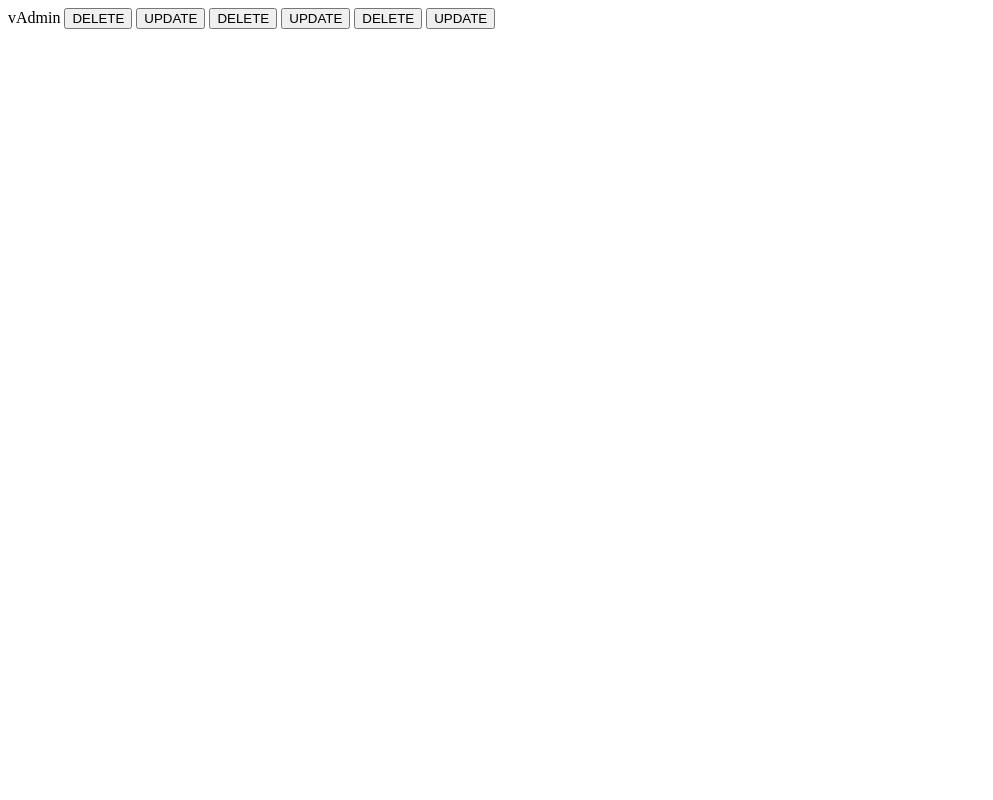
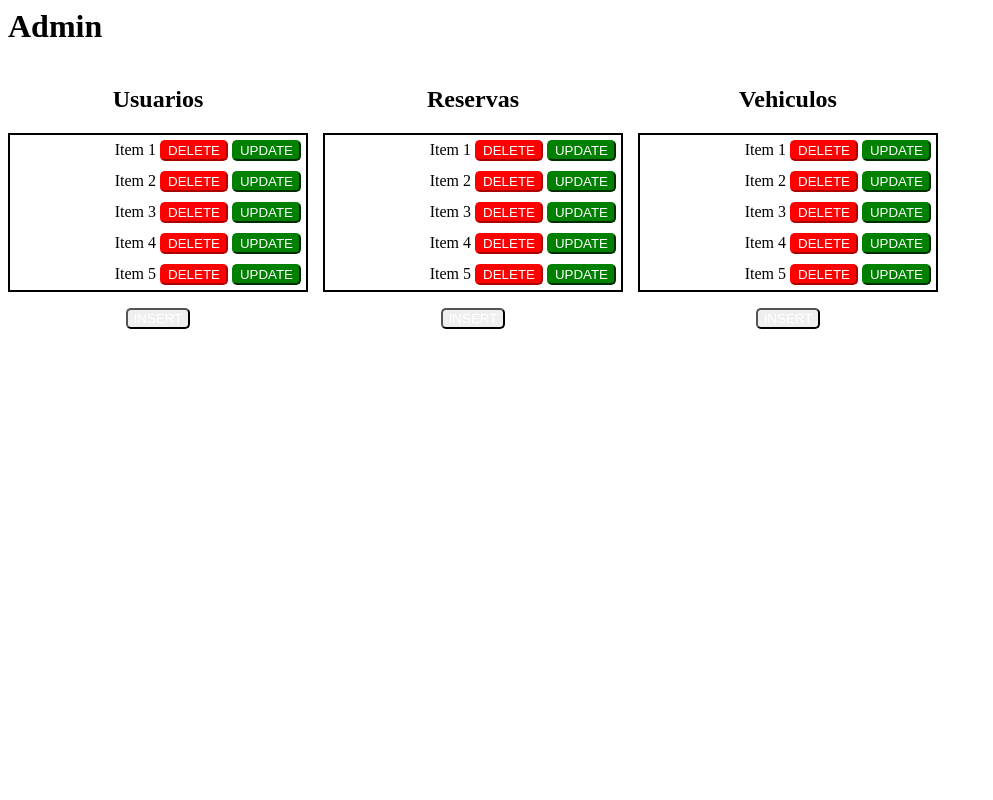
Before and after one commit to EukenePadilla/TALDE4_RESERVAS, a PHP site: page /view/vAdmin.php in a window 1280 px wide. Shown: the whole page, without its empty margins (0-993 px from the left). Run offline with PHP 8.4, Linux system fonts and the light colour scheme.

Commit message:
diseño de la vista vAdmin

```diff
--- a/view/css/style.css
+++ b/view/css/style.css
@@ -20,3 +20,52 @@
 }
 
 /////////////RESERVAS//////////////////
+
+/* Esto se aplica para la vista vAdmin.php */
+
+header{
+	height:100px;
+	background-image:url(../../images/logo.png);
+	background-size:contain;
+	text-align:center;
+}
+
+#paneladmin{
+	display:grid;
+	grid-template-columns: repeat(auto-fit,300px);
+	grid-gap:15px;
+	text-align:center;
+	margin:auto;
+
+}
+.panel{
+	text-align:center;
+}
+.panel ul{
+	border: 2px solid black;
+	text-align:right;
+}
+.panel li{
+	list-style:none;
+	border:5px solid white;
+}
+.delete{
+	background-color:red;
+	color:white;
+	border-color:red;
+	border-radius:5px;
+}
+.update{
+	background-color:green;
+	color:white;
+	border-color:green;
+	border-radius:5px;
+}
+.insert{
+	background-color:cornblue;
+	color:white;
+	border-color:cornblue;
+	border-radius:5px;
+}
+
+/* Esto se aplica para la vista vAdmin.php */
--- a/view/vAdmin.php
+++ b/view/vAdmin.php
@@ -1,13 +1,106 @@
 <html>
-<head>vAdmin</head>
+<head>
+<title>Administracion</title>
+<link rel="stylesheet" href="css/style.css">
+</head>
+
 <body>
-	<button>DELETE</button>
-	<button>UPDATE</button>
+	<header>
+		<h1>Admin</h1>
+	</header>
 
-	<button>DELETE</button>
-	<button>UPDATE</button>
-
-	<button>DELETE</button>
-	<button>UPDATE</button>
+	<div id="paneladmin">
+		<div class="panel" id="panelvehiculos">
+			<h2>Usuarios</h2>
+    		<ul>
+    			<li>
+         			<span>Item 1</span>
+                	<button class="delete">DELETE</button>
+                	<button class="update">UPDATE</button>
+        		</li>
+        		<li>
+         			<span>Item 2</span>
+                	<button class="delete">DELETE</button>
+                	<button class="update">UPDATE</button>
+        		</li>
+        		<li>
+         			<span>Item 3</span>
+                	<button class="delete">DELETE</button>
+                	<button class="update">UPDATE</button>
+            	<li>
+         			<span>Item 4</span>
+                	<button class="delete">DELETE</button>
+                	<button class="update">UPDATE</button>
+        		</li>
+        		<li>
+         			<span>Item 5</span>
+                	<button class="delete">DELETE</button>
+                	<button class="update">UPDATE</button>
+        		</li>
+        	</ul>
+        	<button class="insert">INSERT</button>
+    	</div>
+    	<div class="panel" id="panelreservas">
+    		<h2>Reservas</h2>
+    		<ul>
+ 				<li>
+     				<span>Item 1</span>
+            		<button class="delete">DELETE</button>
+            		<button class="update">UPDATE</button>
+        		</li>
+        		<li>
+         			<span>Item 2</span>
+                	<button class="delete">DELETE</button>
+                	<button class="update">UPDATE</button>
+        		</li>
+        		<li>
+         			<span>Item 3</span>
+                	<button class="delete">DELETE</button>
+                	<button class="update">UPDATE</button>
+        		</li>
+        		<li>
+         			<span>Item 4</span>
+                	<button class="delete">DELETE</button>
+                	<button class="update">UPDATE</button>
+        		</li>
+        		<li>
+         			<span>Item 5</span>
+                	<button class="delete">DELETE</button>
+                	<button class="update">UPDATE</button>
+        		</li>
+    		</ul>
+    		<button class="insert">INSERT</button>
+    	</div>
+    	<div class="panel" id="panelvehiculos">
+    		<h2>Vehiculos</h2>
+    		<ul>
+    			<li>
+         			<span>Item 1</span>
+                	<button class="delete">DELETE</button>
+                	<button class="update">UPDATE</button>
+        		</li>
+        		<li>
+         			<span>Item 2</span>
+                	<button class="delete">DELETE</button>
+                	<button class="update">UPDATE</button>
+        		</li>
+        		<li>
+         			<span>Item 3</span>
+                	<button class="delete">DELETE</button>
+                	<button class="update">UPDATE</button>
+            	<li>
+         			<span>Item 4</span>
+                	<button class="delete">DELETE</button>
+                	<button class="update">UPDATE</button>
+        		</li>
+        		<li>
+         			<span>Item 5</span>
+                	<button class="delete">DELETE</button>
+                	<button class="update">UPDATE</button>
+        		</li>
+        	</ul>
+        	<button class="insert">INSERT</button>
+    	</div>
+    </div>
 </body>
 </html>
```
